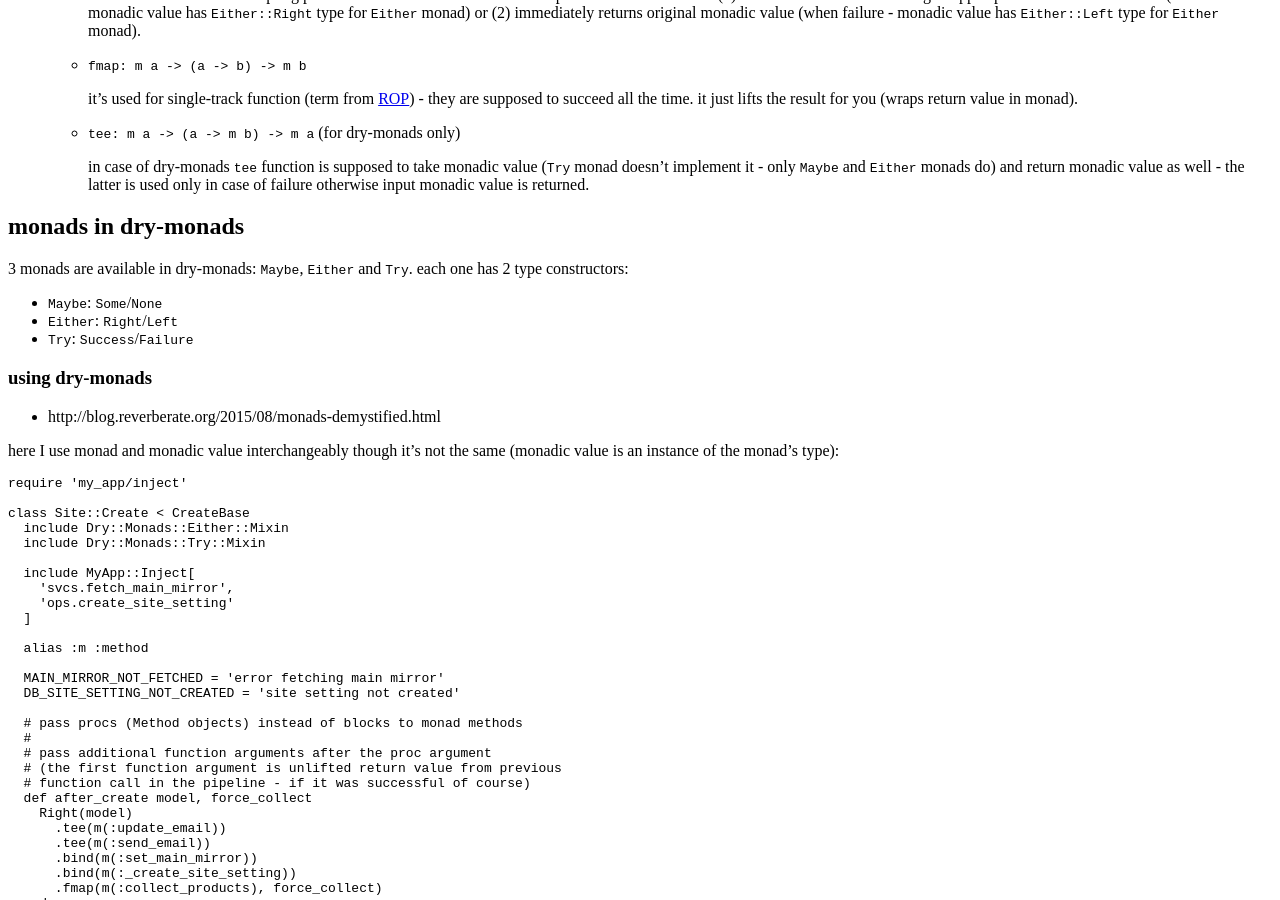
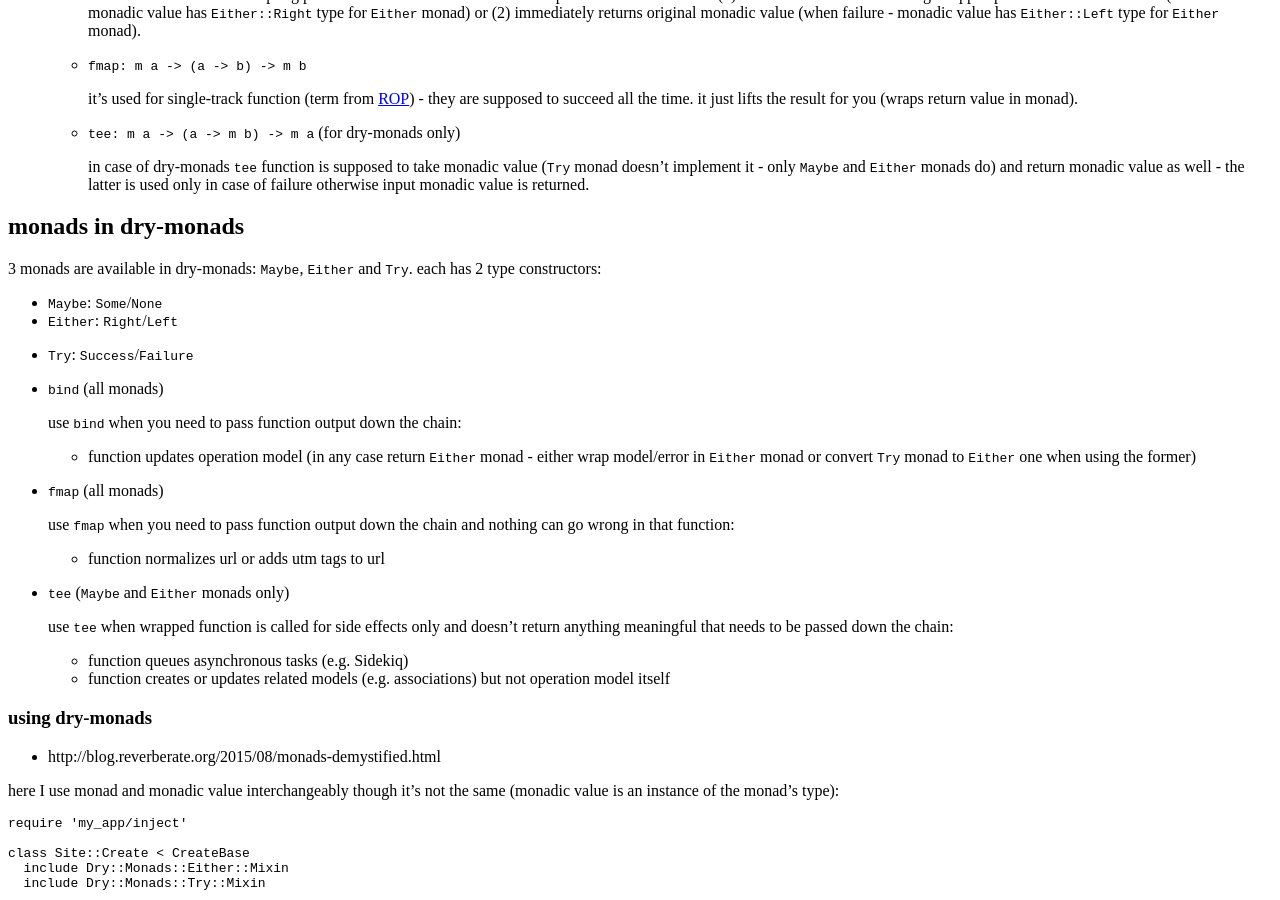
Before and after one commit to tap349/tap349.github.io, a Jekyll site: the page built from _posts/2017-02-27-monads-in-ruby.md, in a window 1280 px wide and 900 px high, scrolled down 687 px. Built offline with Jekyll 4.4.1, drawn with Linux system fonts in a browser that asks for light colours.

Commit message:
update 2017-02-28_12:54:37

```diff
--- a/_posts/2017-02-27-monads-in-ruby.md
+++ b/_posts/2017-02-27-monads-in-ruby.md
@@ -59,11 +59,35 @@ monad is created by defining:
 ## monads in dry-monads
 
 3 monads are available in dry-monads: `Maybe`, `Either` and `Try`.
-each one has 2 type constructors:
+each has 2 type constructors:
 
 - `Maybe`: `Some`/`None`
 - `Either`: `Right`/`Left`
 - `Try`: `Success`/`Failure`
+
+- `bind` (all monads)
+
+  use `bind` when you need to pass function output down the chain:
+
+  - function updates operation model
+    (in any case return `Either` monad - either wrap model/error in `Either`
+    monad or convert `Try` monad to `Either` one when using the former)
+
+- `fmap` (all monads)
+
+  use `fmap` when you need to pass function output down the chain
+  and nothing can go wrong in that function:
+
+  - function normalizes url or adds utm tags to url
+
+- `tee` (`Maybe` and `Either` monads only)
+
+  use `tee` when wrapped function is called for side effects only and
+  doesn't return anything meaningful that needs to be passed down the chain:
+
+  - function queues asynchronous tasks (e.g. Sidekiq)
+  - function creates or updates related models (e.g. associations)
+    but not operation model itself
 
 ### using dry-monads
 
```
